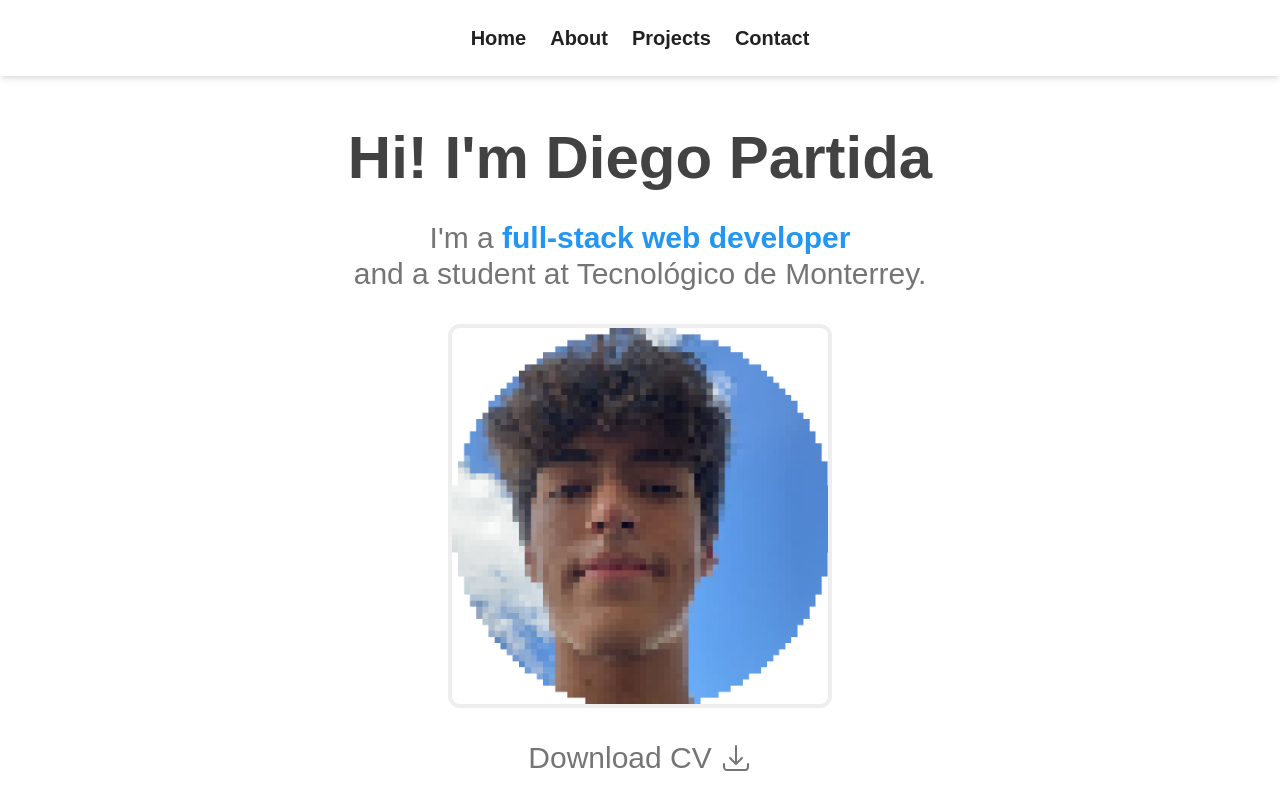
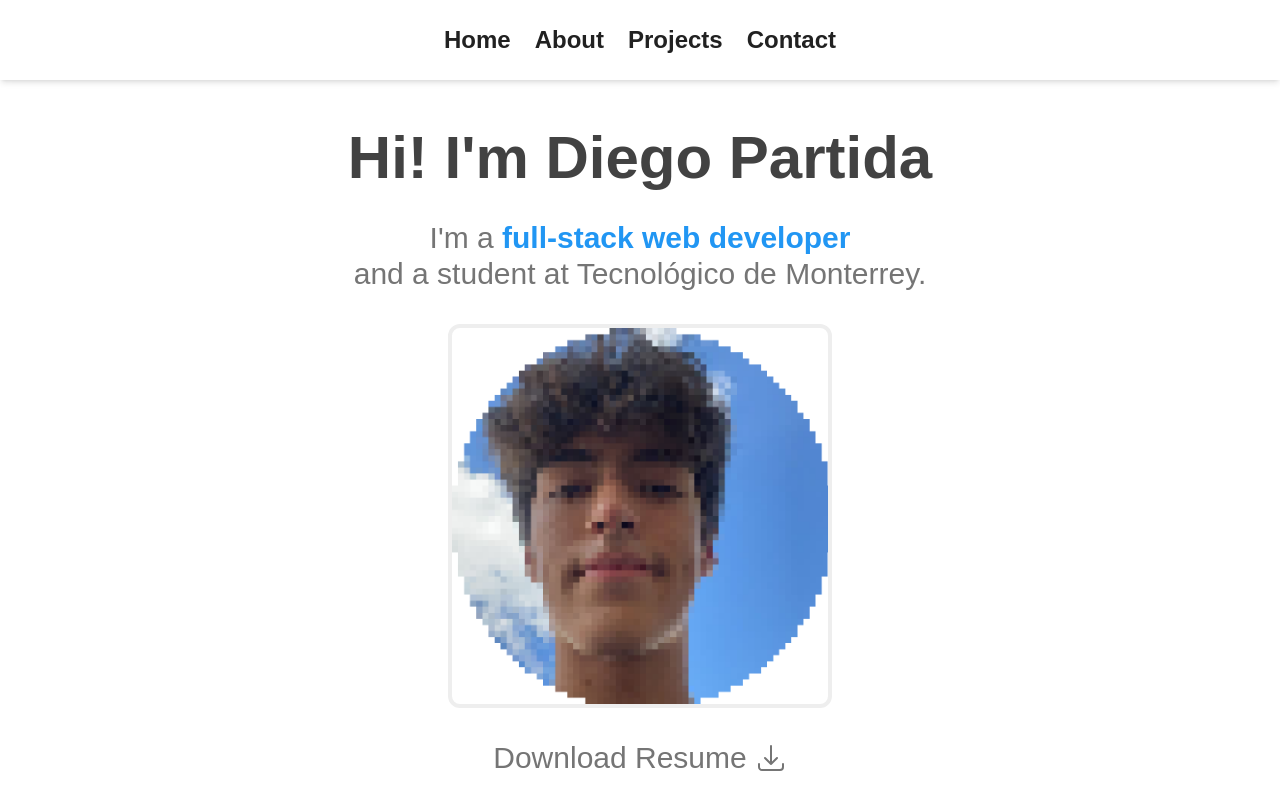
Before and after one commit to diegopartida22/diego-portfolio, a React (Create React App) app: page / in a window 1280 px wide. Shown: the top 800 px of the page. Built offline with nearby package versions, Linux system fonts and the light colour scheme.

Commit message:
Work on UI/UX

```diff
--- a/src/components/Footer.js
+++ b/src/components/Footer.js
@@ -33,7 +33,7 @@ function Footer() {
             duration={500}
             spy={true}
             exact="true"
-            offset={-80}
+            offset={-150}
           >
             <svg
               xmlns="http://www.w3.org/2000/svg"
--- a/src/components/Habilities.js
+++ b/src/components/Habilities.js
@@ -45,7 +45,7 @@ function Habilities() {
         <div className="w-2/3">
           <div className="flex justify-center mb-4">
             <button
-              className={`px-1.5 py-3 sm:px-4 sm:py-4 mr-2 rounded-md  ${
+              className={`px-1.5 py-3 sm:px-4 sm:py-4 mr-4 rounded-md hover:transform hover:scale-110 transition duration-500 ease-in-out  ${
                 currentCategory === "frameworks"
                   ? "bg-blue-500 text-white"
                   : "bg-gray-200 hover:bg-gray-300"
@@ -72,7 +72,7 @@ function Habilities() {
             </button>
 
             <button
-              className={`px-1.5 py-3 sm:px-4 sm:py-4 mr-2 rounded-md ${
+              className={`px-1.5 py-3 sm:px-4 sm:py-4 mr-4 rounded-md hover:transform hover:scale-110 transition duration-500 ease-in-out ${
                 currentCategory === "languages"
                   ? "bg-blue-500 text-white"
                   : "bg-gray-200 hover:bg-gray-300"
@@ -98,7 +98,7 @@ function Habilities() {
               </div>
             </button>
             <button
-              className={`px-1.5 py-3 sm:px-4 sm:py-4 rounded-md ${
+              className={`px-1.5 py-3 sm:px-4 sm:py-4 rounded-md hover:transform hover:scale-110 transition duration-500 ease-in-out ${
                 currentCategory === "technologies"
                   ? "bg-blue-500 text-white"
                   : "bg-gray-200 hover:bg-gray-300"
--- a/src/components/Home.js
+++ b/src/components/Home.js
@@ -31,7 +31,7 @@ function Home() {
           download="DiegoPartida_Resume.pdf"
           className="flex flex-row gap-2 hover:font-bold hover:text-orange-500 transition duration-300"
         >
-          Download CV
+          Download Resume
           <svg
             xmlns="http://www.w3.org/2000/svg"
             fill="none"
--- a/src/components/NavBar.js
+++ b/src/components/NavBar.js
@@ -35,7 +35,7 @@ function NavBar() {
   return (
     <div id="navbar">
       <div
-        className={`font-bold text-s sm:text-xl flex justify-center p-6 mb-6 shadow-md fixed top-0 w-full bg-white z-10  transition-all duration-500 ${
+        className={`font-bold text-s sm:text-2xl flex justify-center p-6 mb-6 shadow-md fixed top-0 w-full bg-white z-10  transition-all duration-500 ${
           showNavbar ? "opacity-100 animate-slide-up" : "opacity-0"
         }`}
       >
@@ -61,7 +61,7 @@ function NavBar() {
               duration={500}
               spy={true}
               exact="true"
-              offset={-80}
+              offset={-180}
             >
               About
             </Link>
@@ -74,7 +74,7 @@ function NavBar() {
               duration={500}
               spy={true}
               exact="true"
-              offset={-80}
+              offset={-10}
             >
               Projects
             </Link>
@@ -97,7 +97,7 @@ function NavBar() {
       <div
         className={`font-bold text-lg sm:p-6 mb-6 fixed top-0 right-0 z-20 transition-all duration-500 ${
           showMenuToggle
-            ? "opacity-100 animate-slide-left"
+            ? "animate-slide-left opacity-100 "
             : "animate-slide-right opacity-0"
         }`}
       >
@@ -121,9 +121,9 @@ function NavBar() {
           </svg>
         </button>
         <div
-          className={`fixed text-xl top-20 sm:top-32 right-4 sm:right-10 bg-gray-300 p-2 sm:p-6 w-11/12  sm:w-60 rounded-md shadow-lg transition-all duration-500 ${
+          className={`fixed text-xl sm:text-2xl top-20 sm:top-32 right-4 sm:right-10 bg-gray-300 p-2 sm:p-6 w-11/12 sm:w-80 rounded-md shadow-lg transition-all duration-500 ${
             showMenu
-              ? "opacity-100 animate-slide-left"
+              ? "animate-slide-left opacity-100"
               : "animate-slide-right translate-x-full opacity-0"
           }`}
         >
@@ -185,7 +185,7 @@ function NavBar() {
                 duration={500}
                 spy={true}
                 exact="true"
-                offset={-80}
+                offset={-10}
                 onClick={handleMenuToggle}
               >
                 Projects
```
